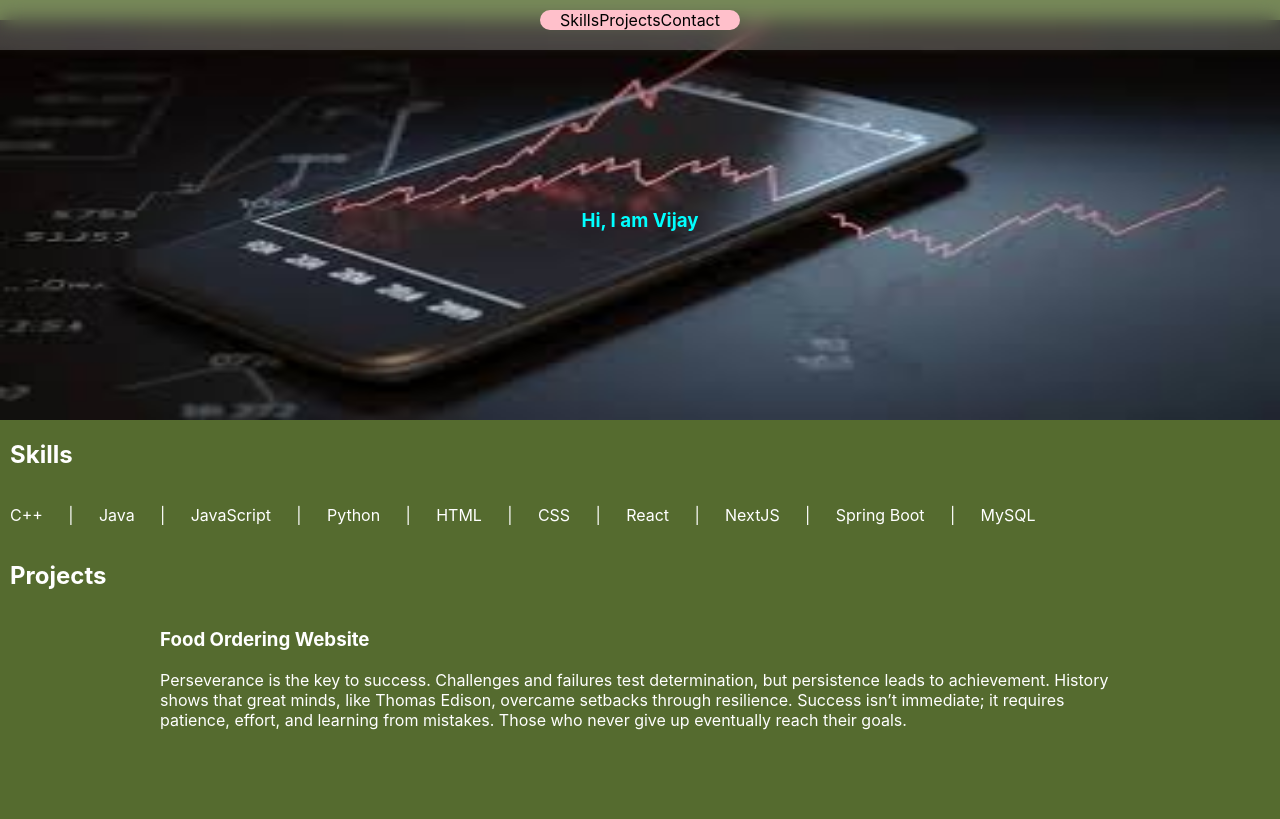
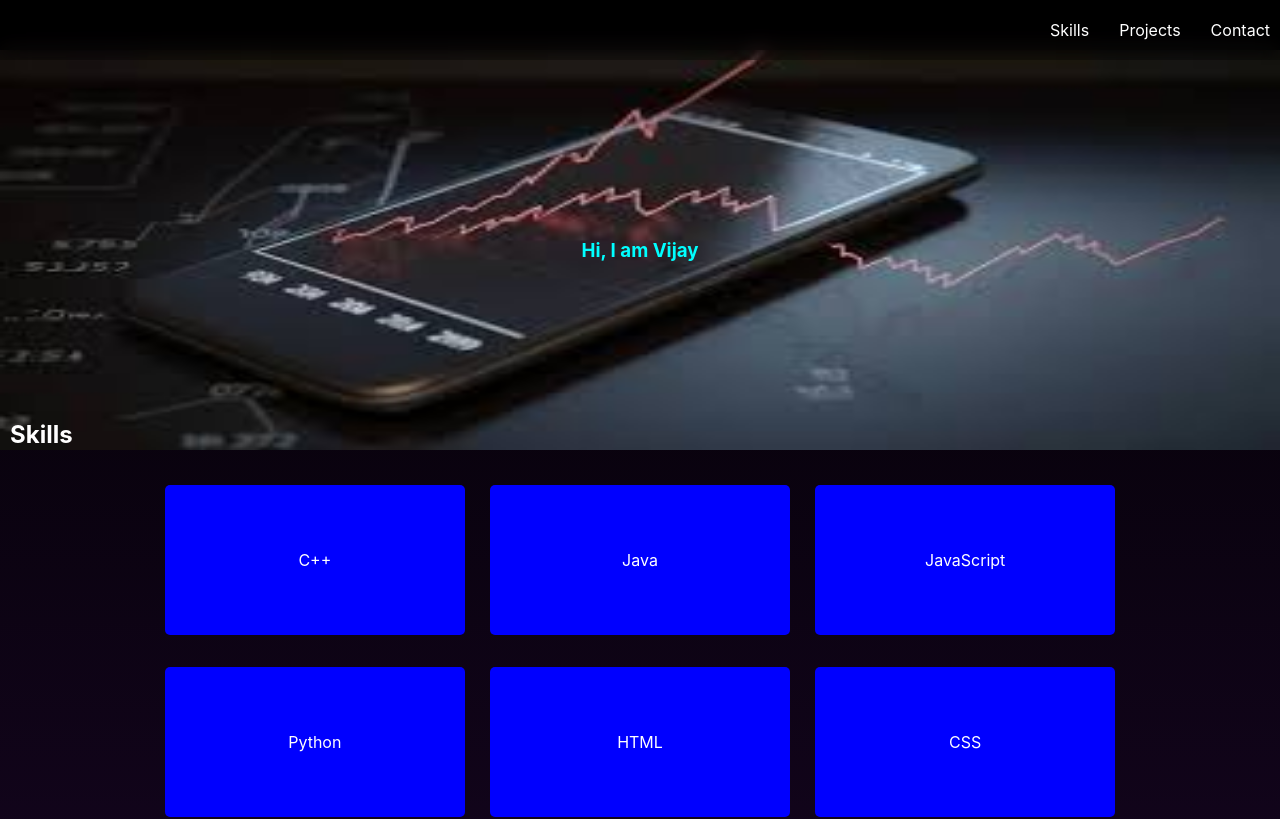
Before and after one commit to vijay-kittu/portfolio, a React (Create React App) app: page / in a window 1280 px wide. Shown: the top 819 px of the page. Built offline with nearby package versions, Linux system fonts and the light colour scheme.

Commit message:
edits in Skills.js

```diff
--- a/src/App.css
+++ b/src/App.css
@@ -2,8 +2,14 @@
   text-align: center;
 }
 body {
-  background-color:darkolivegreen;
+  /*background-color:darkolivegreen;*/
   color: white;
+  background-attachment: fixed; /* Fixes the background */
+  background-size: cover; /* Ensures it covers the entire viewport */
+
+  background: linear-gradient(to bottom, black, #2d0b45);
+   /* Ensure it covers the full viewport */
+  margin: 0;
 }
 
 /*.header {
@@ -23,20 +29,38 @@ body {
 
 .header {
   position: fixed;
-  background-color: rgba(255,255,255,0.2);
+  background-color: rgba(0,0,0,0.2);
   padding: 20px;
-  height: 10px;
+  height: 20px;
   width:100%;
   backdrop-filter: blur(10px);
   top:0;
   z-index: 1;
+  gap: 10px;
+  text-align: right;
+}
+
+.header a {
+  margin-right: 30px;
+
 }
 
 .landing-page {
   height: 400px;
   width: 100%;
   position: relative;
+  top: 50px;
 }
+
+/*.landing-page h2 {
+  position: absolute;
+  text-align: left;
+  margin-left: 10px;
+  position: sticky;
+  top: 10px;
+  z-index: 2;
+}
+  */
 
 .landing-page-text {
   position: absolute;
@@ -49,7 +73,6 @@ body {
 .landing-page img {
   height: 400px;
   width: 100%;
-
 }
 
 /*.header {
@@ -62,6 +85,7 @@ body {
 .nav {
   color: black;
   background-color: pink;
+  height: 35px;
   width: 200px;
   position:sticky;
   top: 10px;
@@ -69,9 +93,12 @@ body {
   translate: -50% 0% ;
   z-index: 100;
   border-radius: 15px;
+  display: flex;
+  justify-content: space-around;
+  align-items: center;
 }
 
-.nav a:hover {
+.header a:hover {
   cursor: pointer;
 }
 
@@ -79,7 +106,7 @@ body {
   text-align: left;
   margin-left: 10px;
   position: sticky;
-  top:0;
+  top: 10px;
   z-index: 2;
 }
 
@@ -106,17 +133,28 @@ body {
   text-align: left;
   margin-left: 10px;
   position: sticky;
-  top:0;
+  top: 10px;
   z-index: 2;
 
 }
 
+.skill-names p {
+  display: flex;
+  justify-content: center;
+  align-items: center;
+  height: 150px;
+  width: 300px;
+  background-color: blue;
+  border-radius: 5px;
+}
+
 .skill-names {
   display: flex;
+  justify-content: center;
   flex-wrap: wrap;
   gap:2%;
   margin: 0 10px ;
-  width:99%;
+  width:99% auto;
 }
 
 .tools-used {
--- a/src/App.js
+++ b/src/App.js
@@ -9,7 +9,8 @@ import { LandingPage } from "./components/LandingPage";
 function App() {
   return (
     <div className="App">
-      <nav className="nav">
+      {/*<nav className="nav"></nav>*/}
+      <div className="header">
         <Link to="skills" smooth={true} duration={500}>
           Skills
         </Link>
@@ -19,8 +20,7 @@ function App() {
         <Link to="contact" smooth={true} duration={500}>
           Contact
         </Link>
-      </nav>
-      <div className="header"></div>
+      </div>
       <LandingPage />
       <Skills id="skills" />
       <Projects id="projects" />
--- a/src/components/Skills.js
+++ b/src/components/Skills.js
@@ -4,23 +4,23 @@ export const Skills = () => {
       <h2>Skills</h2>
       <div className="skill-names">
         <p>C++</p>
-        <p>|</p>
+
         <p>Java</p>
-        <p>|</p>
+
         <p>JavaScript</p>
-        <p>|</p>
+
         <p>Python</p>
-        <p>|</p>
+
         <p>HTML</p>
-        <p>|</p>
+
         <p>CSS</p>
-        <p>|</p>
+
         <p>React</p>
-        <p>|</p>
+
         <p>NextJS</p>
-        <p>|</p>
+
         <p>Spring Boot</p>
-        <p>|</p>
+
         <p>MySQL</p>
       </div>
     </div>
```
Also changed, not shown: src/components/HireMe.js (added).
